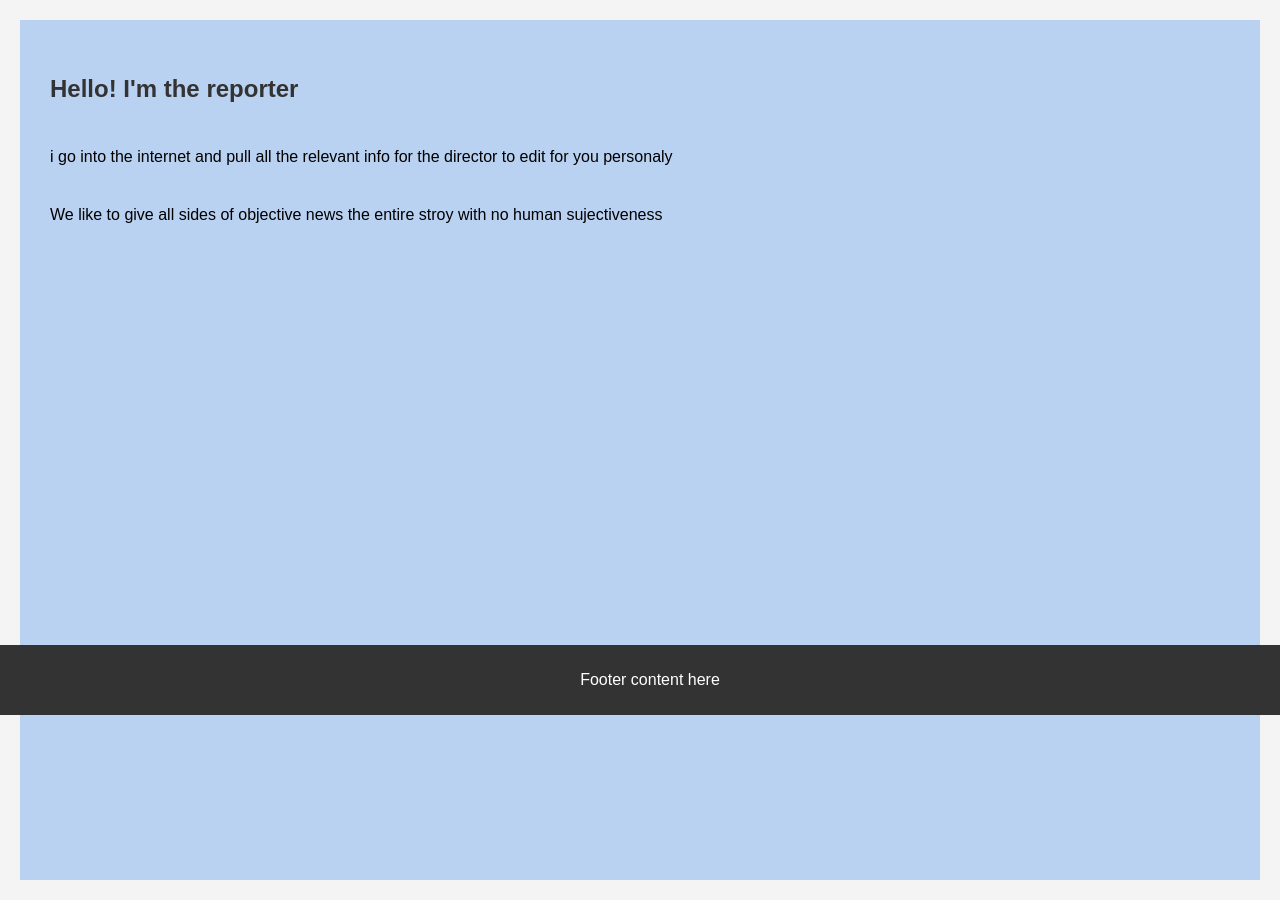
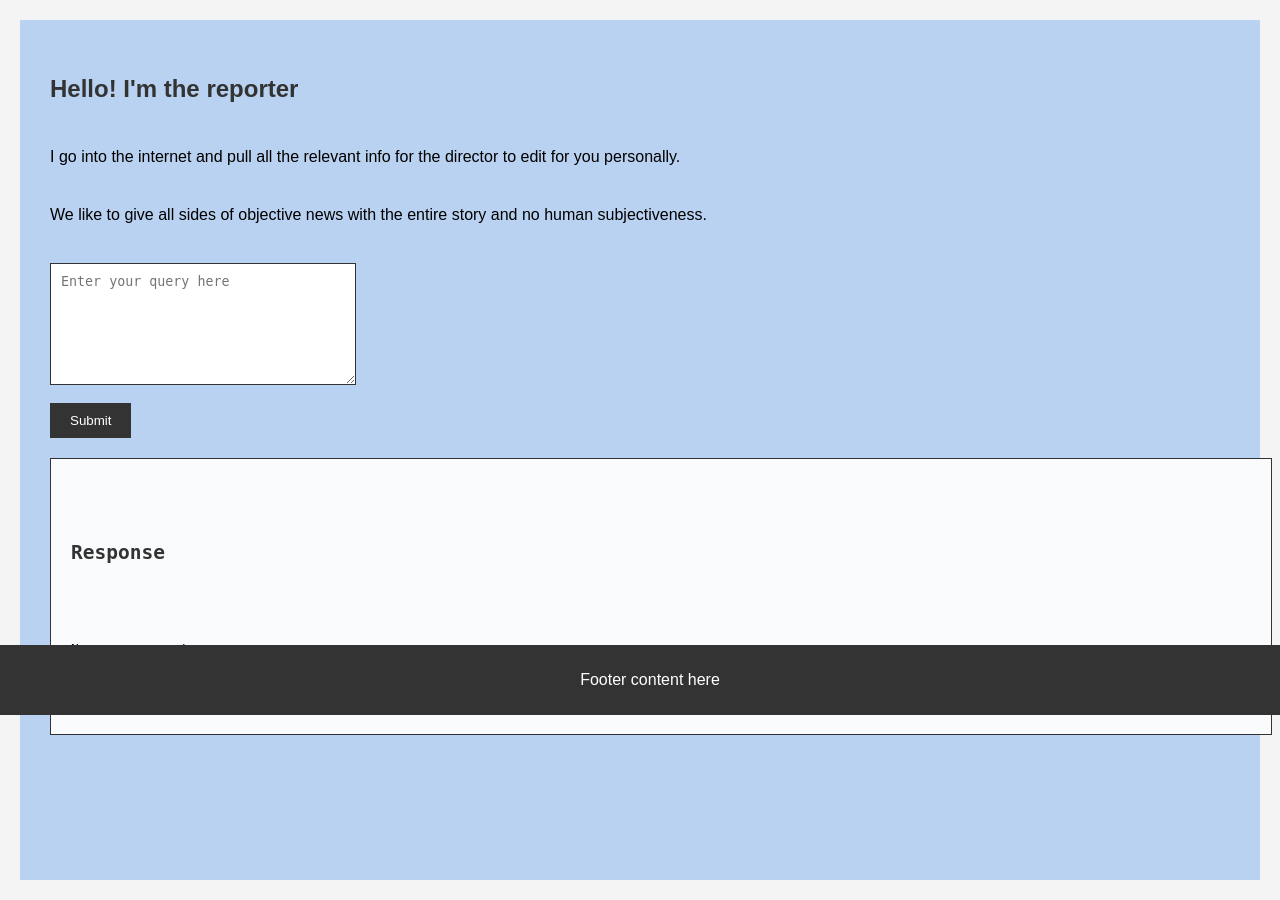
Before and after one commit to sretepsemaj/sretepsemaj, a Flask app: page /report in a window 1280 px wide. Shown: the part 85-985 px from the top of the page. Run offline with Flask 3, Linux system fonts and the light colour scheme.

Commit message:
NEWSai just gort started repot chat up no calls

```diff
--- a/app.py
+++ b/app.py
@@ -1,4 +1,13 @@
-from flask import Flask, render_template
+from flask import Flask, render_template, request, jsonify
+import requests
+import os
+from dotenv import load_dotenv
+
+# Load environment variables from .env file
+load_dotenv()
+
+# Access the keys
+plex_key = os.getenv('PLEX')
 
 app = Flask(__name__)
 
@@ -9,6 +18,29 @@ def home():
 @app.route('/report')
 def report():
     return render_template('report.html')
+
+@app.route('/api/query', methods=['POST'])
+def process_query():
+    data = request.get_json()  # Get the JSON data sent by the frontend
+    user_query = data.get("query")  # Extract the query from the data
+
+    if not user_query:
+        return jsonify({"error": "No query provided"}), 400
+
+    # Simulate an API call or do actual processing here
+    headers = {
+        'Authorization': f'Bearer {plex_key}'
+    }
+
+    # Example external API request (replace with actual API endpoint)
+    response = requests.get(f'https://api.example.com/search?q={user_query}', headers=headers)
+
+    # Return the result of the API call to the frontend
+    if response.status_code == 200:
+        api_data = response.json()
+        return jsonify({"response": api_data})
+    else:
+        return jsonify({"error": "API request failed"}), 500
 
 @app.route('/direct')
 def direct():
--- a/static/css/style.css
+++ b/static/css/style.css
@@ -122,3 +122,54 @@ body {
     min-height: 100vh;
     line-height: 1.6;
 }
+/* Simple CSS for the website */
+body {
+    font-family: Arial, sans-serif;
+    background-color: #f4f4f4;
+    margin: 0;
+    padding: 0;
+}
+
+/* Report page styling */
+.report {
+    background-color: #bad2f1;
+    display: flex;
+    flex-direction: column;
+    justify-content: flex-start;
+    align-items: flex-start;
+    padding: 30px;
+    text-align: left;
+    min-height: 100vh;
+    line-height: 1.6;
+}
+
+.query-box {
+    margin-top: 20px;
+}
+
+textarea {
+    width: 100%;
+    height: 100px;
+    padding: 10px;
+    border: 1px solid #333;
+}
+
+button {
+    margin-top: 10px;
+    padding: 10px 20px;
+    background-color: #333;
+    color: white;
+    border: none;
+    cursor: pointer;
+}
+
+.response-box {
+    margin-top: 20px;
+    background-color: #fafbfc;
+    border: 1px solid #333;
+    padding: 20px;
+    width: 100%;
+    height: auto;
+    white-space: pre-wrap;
+    font-family: monospace;
+}
--- a/templates/report.html
+++ b/templates/report.html
@@ -1,17 +1,24 @@
 {% extends 'base.html' %}
 
-{% block title %}About Us - My Flask App{% endblock %}
+{% block title %}Report - My Flask App{% endblock %}
 
 {% block content %}
 <div class="report">
     <h2>Hello! I'm the reporter</h2>
-    <p>i go into the internet and pull all the relevant info for the director to edit for you personaly</p>
-    <p>We like to give all sides of objective news the entire stroy with no human sujectiveness</p>
+    <p>I go into the internet and pull all the relevant info for the director to edit for you personally.</p>
+    <p>We like to give all sides of objective news with the entire story and no human subjectiveness.</p>
+
+    <!-- Query form -->
+    <div class="query-box">
+        <textarea id="user-query" placeholder="Enter your query here"></textarea>
+        <button onclick="submitQuery()">Submit</button>
+    </div>
+
+    <!-- Response area -->
+    <div class="response-box">
+        <h2>Response</h2>
+        <pre id="api-response">No response yet</pre>
+    </div>
+</div>
+
 {% endblock %}
-
-{% if query and response %}
-    <h2>Query: {{ query }}</h2>
-    <h3>Response: {{ response }}</h3>
-{% elif error %}
-    <p>{{ error }}</p>
-{% endif %}
```
Also changed, not shown: static/js/apiHandler.js (+25 -14 lines).
